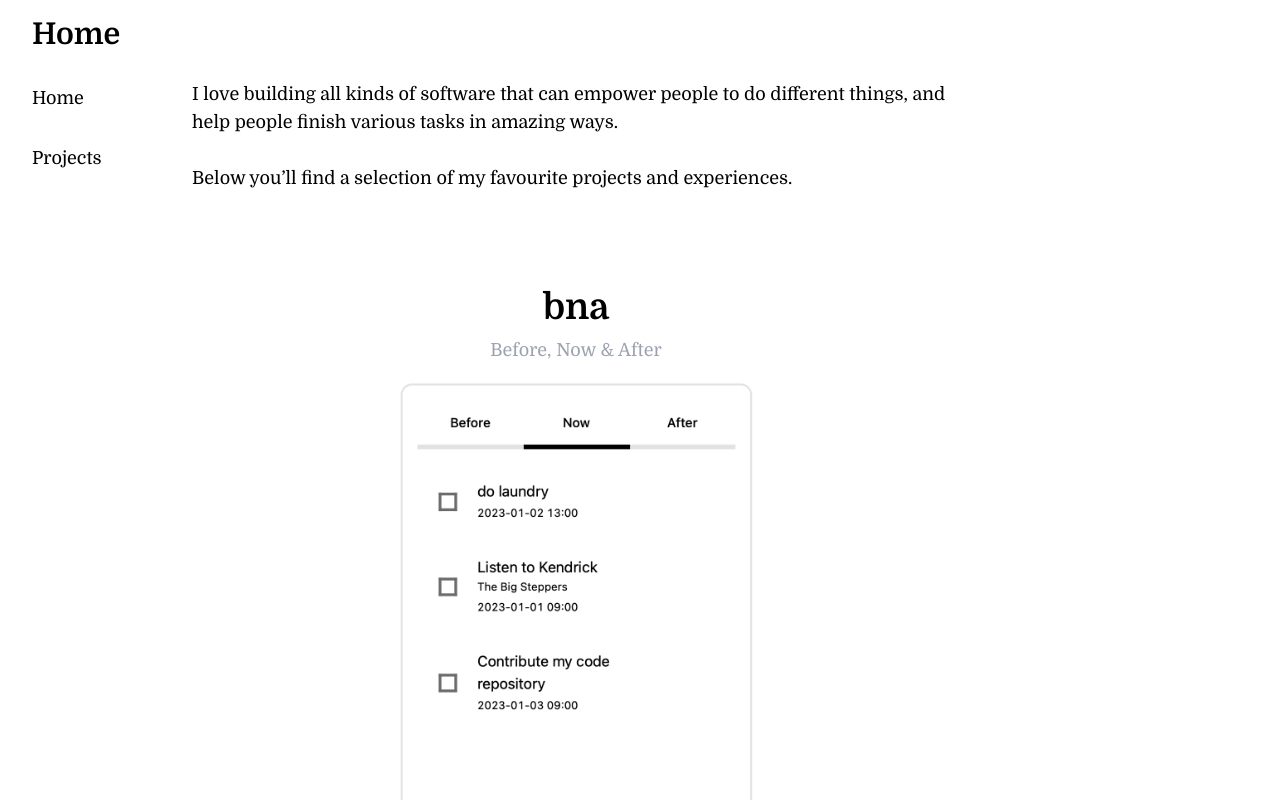
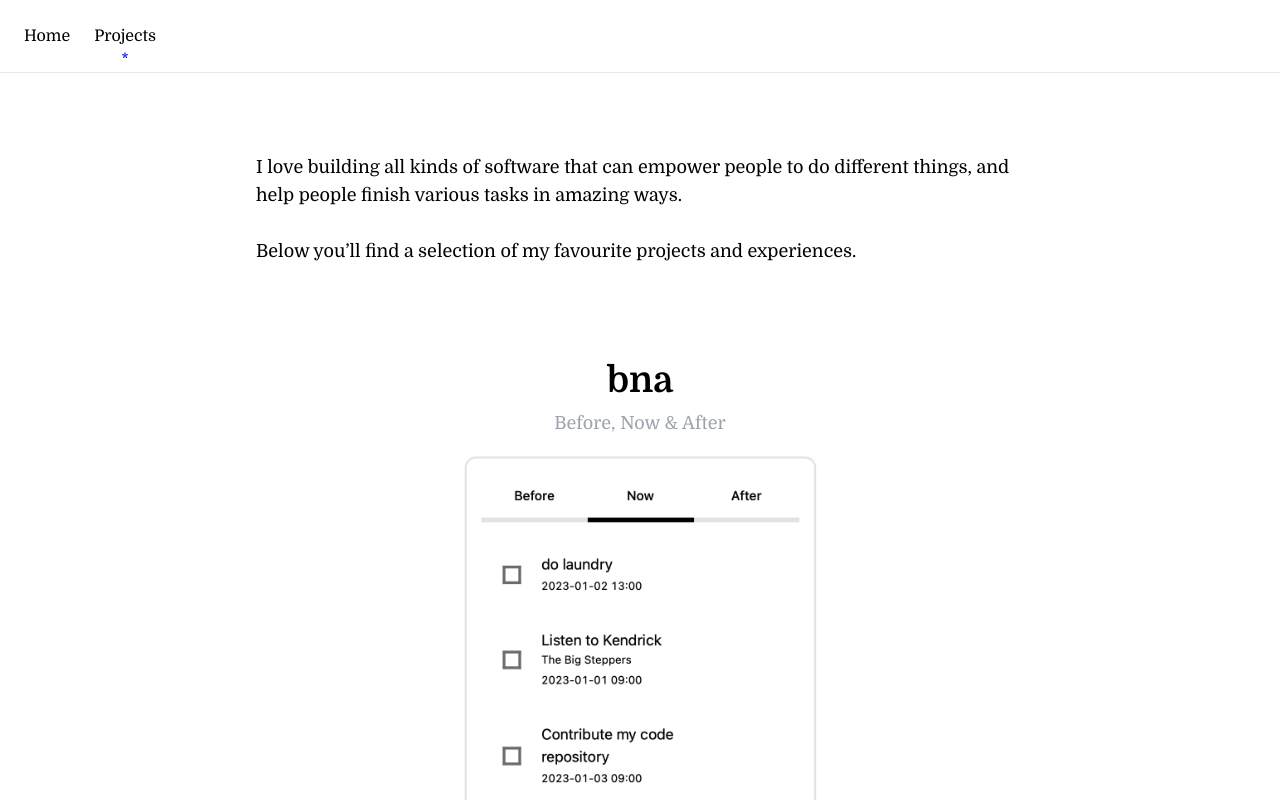
Before and after one commit to CKYWEB/siqiyao, a Next.js app: page /projects in a window 1280 px wide. Shown: the top 800 px of the page. Built offline with nearby package versions, Linux system fonts and the light colour scheme.

Commit message:
refactor: layout

```diff
--- a/app/(main)/home/page.tsx
+++ b/app/(main)/home/page.tsx
@@ -6,8 +6,8 @@ import {getExp} from "@/app/utils/experience";
 
 export default function Home() {
     return (
-        <>
-            <div className="border border-t-0 md:border-t md:mt-8">
+        <div className="mt-8 mx-4 md:mt-16">
+            <div className="border">
                 <div className="bg-amber-50 h-40 mb-20">
                     <Image
                         priority
@@ -71,6 +71,6 @@ export default function Home() {
                     <li>Mandarin</li>
                 </ul>
             </Section>
-        </>
+        </div>
     )
 }
--- a/app/(main)/layout.tsx
+++ b/app/(main)/layout.tsx
@@ -7,8 +7,8 @@ export default function MainLayout({ children }: {
     return (
         <>
             <NavBar />
-            <div className="flex max-w-6xl">
-                <div className="w-full md:me-4">
+            <div className="w-full flex justify-center">
+                <div className="max-w-4xl">
                     {children}
                 </div>
             </div>
--- a/app/(main)/projects/page.tsx
+++ b/app/(main)/projects/page.tsx
@@ -2,7 +2,7 @@ import ProjectWrapper from "@/app/components/ProjectWrapper";
 
 export default function Projects () {
     return (
-        <div className="mt-20 mx-10 md:mx-0 max-w-3xl text-lg flex flex-col space-y-24">
+        <div className="mt-20 mx-10 max-w-3xl text-lg flex flex-col space-y-24">
             <section>
                 <p>
                     I love building all kinds of software that can empower people to do different things,
--- a/app/components/NavBar/index.tsx
+++ b/app/components/NavBar/index.tsx
@@ -1,9 +1,13 @@
+"use client";
+
 import Link from "next/link";
+import {usePathname} from "next/navigation";
+import styles from "./navbar.module.css";
 
 const navs = [
     {
         label: "Home",
-        href: "/"
+        href: "/home"
     },
     {
         label: "Projects",
@@ -12,38 +16,23 @@ const navs = [
 ]
 
 export default function NavBar () {
+    const pathname = usePathname();
+
     return (
         <>
-            <div className="flex justify-between md:hidden p-6 sticky top-0 bg-white border-b z-10">
-                <div className="text-3xl font-bold">
-                    Home
-                </div>
-                <div className="md:hidden flex items-center space-x-6">
+            <div className="flex justify-between p-6 sticky top-0 bg-white border-b z-10">
+                <div className="flex items-center space-x-6">
                     {navs.map(nav => (
                         <Link
                             key={nav.href}
                             href={nav.href}
-                            className="hover:underline hover:decoration-blue-400"
+                            className={pathname === nav.href ? styles.activeLink : ""}
                         >
                             {nav.label}
                         </Link>
                     ))}
                 </div>
             </div>
-            <div className="hidden md:block w-40 mx-4 float-left sticky top-0">
-                <div className="text-3xl font-bold p-4">
-                    Home
-                </div>
-                {navs.map(nav => (
-                    <Link
-                        key={nav.href}
-                        href={nav.href}
-                        className="block hover:bg-gray-100 rounded-full p-4 text-lg"
-                    >
-                        {nav.label}
-                    </Link>
-                ))}
-            </div>
         </>
     )
 }
--- /dev/null
+++ b/app/components/NavBar/navbar.module.css
@@ -0,0 +1,12 @@
+.activeLink {
+    position: relative;
+}
+
+.activeLink::after {
+    content: "*";
+    position: absolute;
+    top: 100%;
+    left: 50%;
+    transform: translateX(-50%);
+    color: blue;
+}
```
